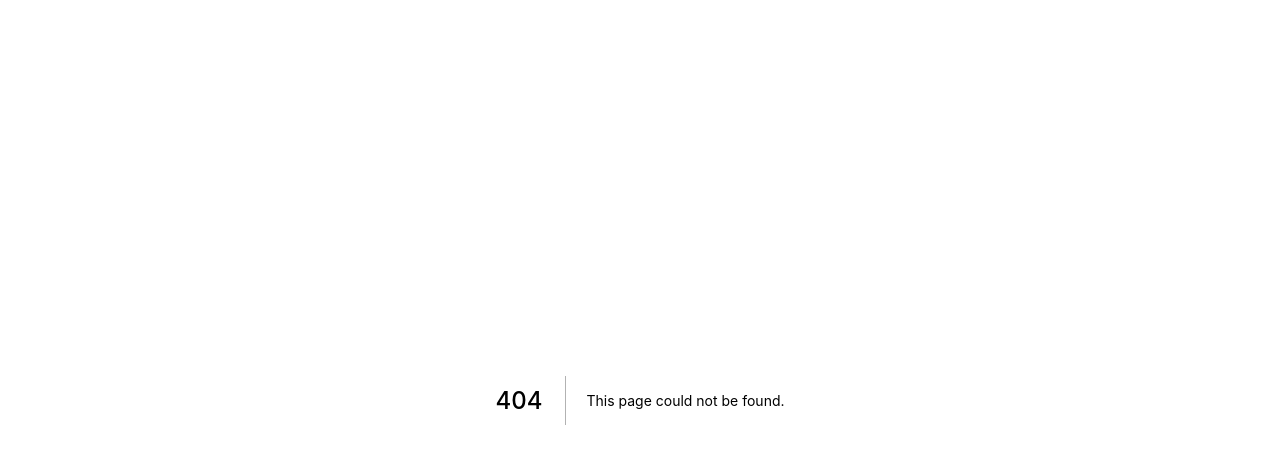
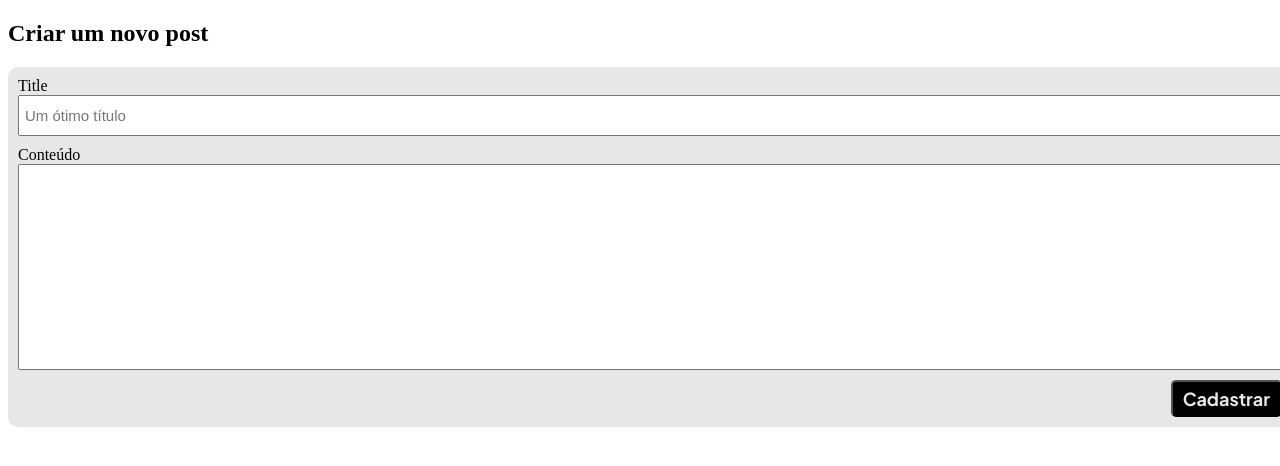
Before and after one commit to antonvinicius/personal-blog, a Next.js app: page /posts/create in a window 1280 px wide. Before the commit this address had no page. Shown: the top 466 px of the page. Built offline with nearby package versions, Linux system fonts and the light colour scheme.

Commit message:
Add interface for create a post

```diff
--- a/next.config.js
+++ b/next.config.js
@@ -1,6 +1,11 @@
-/** @type {import('next').NextConfig} */
-const nextConfig = {
-  reactStrictMode: true,
+module.exports = {
+  async redirects() {
+    return [
+      {
+        source: '/',
+        destination: '/posts',
+        permanent: true,
+      },
+    ]
+  },
 }
-
-module.exports = nextConfig
--- a/src/components/Layout.js
+++ b/src/components/Layout.js
@@ -8,10 +8,10 @@ export function Layout({ children }) {
         <div className={styles.menu}>
           <h1 className={styles.menuTitle}>Meu Blog</h1>
           <nav>
-            <Link href="/">
+            <Link href="/posts">
               <a className={styles.navLink}>Posts</a>
             </Link>
-            <Link href="#">
+            <Link href="/posts/create">
               <a className={styles.navLink}>Criar novo post</a>
             </Link>
           </nav>
--- /dev/null
+++ b/src/pages/posts/create.js
@@ -0,0 +1,24 @@
+import styles from '../../styles/Posts.Create.module.css'
+
+export default function Create() {
+  return (
+    <div className={styles.container}>
+      <h2>Criar um novo post</h2>
+      <div className={styles.form}>
+        <div className={styles.inputGroup}>
+          <label className={styles.label} htmlFor="title">Title</label>
+          <input className={styles.input} type="text" id="title" placeholder="Um ótimo título" />
+        </div>
+
+        <div className={styles.inputGroup}>
+          <label className={styles.label} htmlFor="content">Conteúdo</label>
+          <textarea className={styles.content} id="content" />
+        </div>
+
+        <div className={styles.buttonContainer}>
+          <button className={styles.formButton} type="submit" id="submit">Cadastrar</button>
+        </div>
+      </div>
+    </div>
+  )
+}
--- /dev/null
+++ b/src/styles/Posts.Create.module.css
@@ -0,0 +1,54 @@
+.container {
+  animation-name: item-render;
+  animation-duration: 2s;
+}
+
+.form {
+  width: 100%;
+  background-color: #e7e7e7;
+  border-radius: 10px;
+  padding: 10px;
+}
+
+.inputGroup {
+  display: flex;
+  flex-direction: column;
+  margin-bottom: 10px;
+  width: 100%;
+}
+
+.input {
+  padding: 10px 5px;
+  font-size: 15px;
+}
+
+.content {
+  resize: none;
+  height: 200px;
+}
+
+.buttonContainer {
+  display: flex;
+  justify-content: end;
+}
+
+.formButton {
+  padding: 5px 10px;
+  font-size: 18px;
+  background-color: #010101;
+  color: #e7e7e7;
+  font-family: 'Plus Jakarta Sans', sans-serif;
+  font-weight: bold;
+  border-radius: 5px;
+}
+
+@keyframes item-render {
+  from {
+    opacity: 0;
+    transform: translateY(40px);
+  }
+  to {
+    opacity: 1;
+    transform: translateY(0);
+  }
+}
--- a/src/styles/Home.module.css
+++ b/src/styles/Posts.module.css
@@ -12,10 +12,11 @@
   padding: 1px 10px;
   transition: transform 1s, filter 1s;
   cursor: pointer;
+  animation-name: item-render;
+  animation-duration: 2s;
 }
 
 .post:hover {
-  transform: scale(1.05);
   filter: brightness(0.9);
 }
 
@@ -24,3 +25,14 @@
     grid-template-columns: 1fr;
   }
 }
+
+@keyframes item-render {
+  from {
+    opacity: 0;
+    transform: translateY(40px);
+  }
+  to {
+    opacity: 1;
+    transform: translateY(0);
+  }
+}
```
Also changed, not shown: src/pages/index.js (deleted, +0 -32 lines), src/pages/posts/index.js (added, +32 -0 lines), src/styles/globals.css (line endings or trailing spaces).
